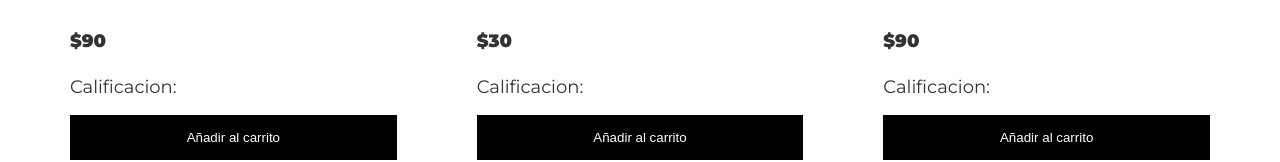
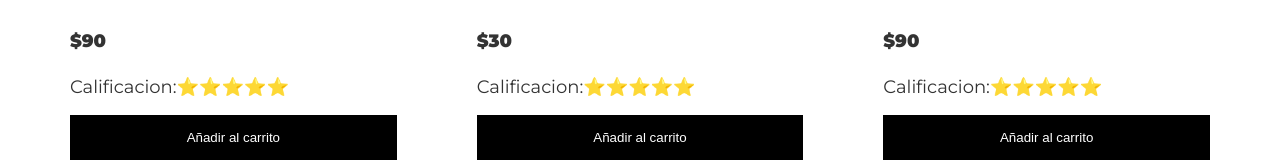
Before and after one commit to Miguel-Rodriguez15/ecommerce-react, a React (Vite) app in the folder ecommerce/: page / in a window 1280 px wide. Shown: the part 486-648 px from the top of the page. Built offline with nearby package versions, Linux system fonts and the light colour scheme.

Commit message:
configuracion de tipografia

```diff
--- a/ecommerce/src/Navbar.jsx
+++ b/ecommerce/src/Navbar.jsx
@@ -3,7 +3,7 @@ import Login from "./Login";
 
 import SearchBox from "./SearchBox";
 import "./assets/Navbar.css";
-import { AiOutlineUser } from "react-icons/ai";
+import { AiOutlineUser,AiFillStar } from "react-icons/ai";
 import CrearCuenta from "./CrearCuenta";
 import "./assets/pruebas.css";
 import {
--- a/ecommerce/src/assets/ProductList.jsx
+++ b/ecommerce/src/assets/ProductList.jsx
@@ -1,6 +1,6 @@
 import React from "react";
 import { data } from "../data/data";
-
+import { AiFillStar } from "react-icons/ai";
 export const ProductList = ({
   allProducts,
   setallProducts,
@@ -34,7 +34,7 @@ export const ProductList = ({
           <div className="info-product">
             <h2>{product.NombreProducto}</h2>
             <p className="price">${product.price}</p>
-            <p>Calificacion: </p>
+            <p>Calificacion:⭐⭐⭐⭐⭐</p>
             <button onClick={() => onAddProduct(product)}>
               Añadir al carrito
             </button>
```
